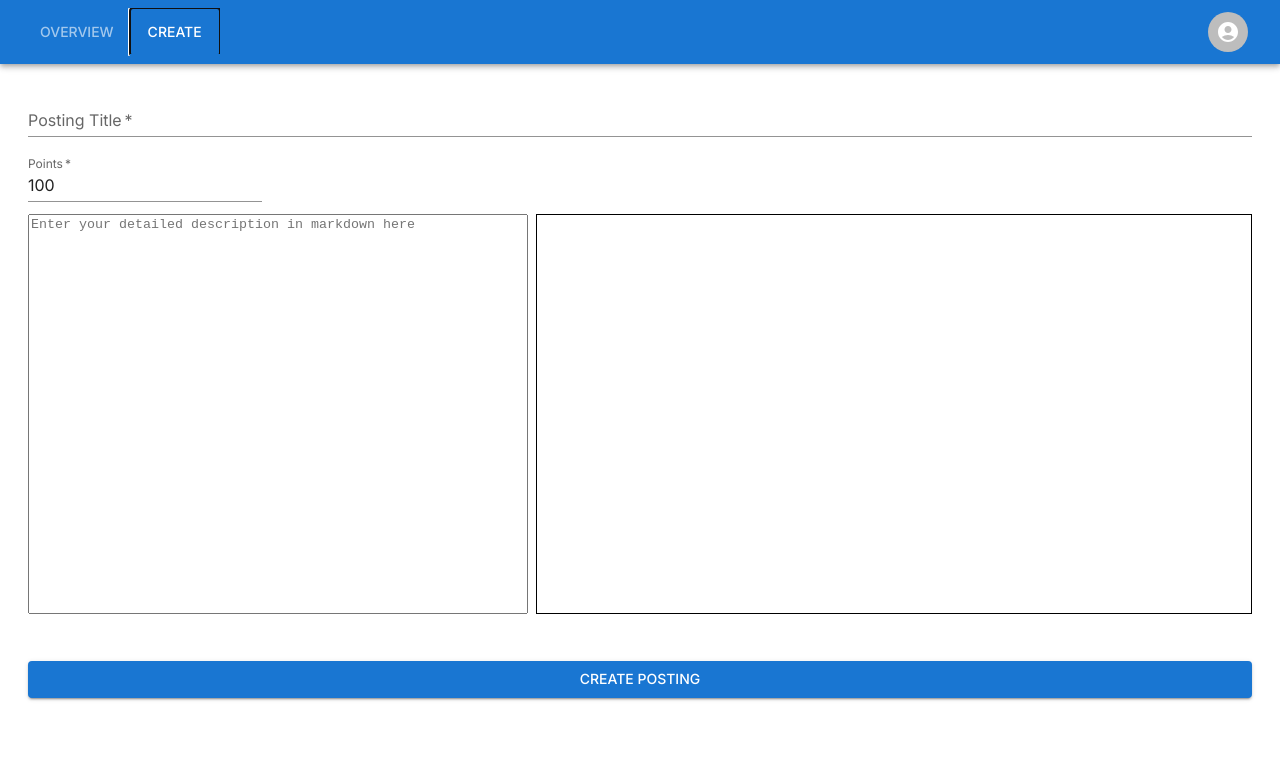
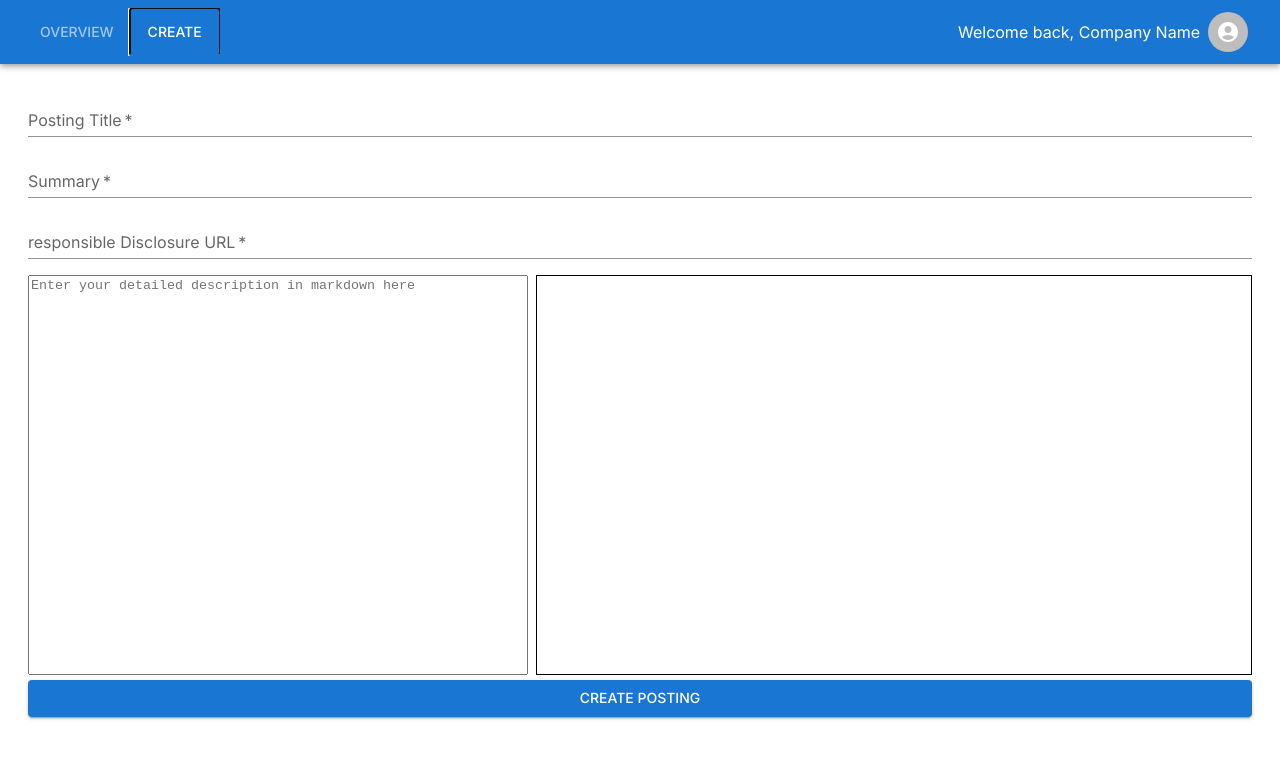
Before and after one commit to cs489-project/frontend, a React (Vite) app: page /org/dashboard in a window 1280 px wide. Both pictures are taken after a click on the tab "CREATE". Shown: the top 758 px of the page. Built offline with nearby package versions, Linux system fonts and the light colour scheme.

Commit message:
add err handling

```diff
--- a/src/App.tsx
+++ b/src/App.tsx
@@ -11,9 +11,11 @@ import UDOpportunityDetail from "./components/user-dashboard/UDOpportunityDetail
 import UDInbox from "./components/user-dashboard/UDInbox";
 import UDLeaderboard from "./components/user-dashboard/UDLeaderboard";
 import UDSettings from "./components/user-dashboard/UDSettings";
+import { SnackbarProvider } from "./components/SnackBar";
 
 function App() {
   return (
+    <SnackbarProvider>
       <Routes>
         {/*
          for all users pages, prepend with /user
@@ -40,6 +42,7 @@ function App() {
         <Route path="/org/pending" element={<PendingSignUp />} />
         <Route path="*" element={<NotFound />} />
       </Routes>
+    </SnackbarProvider>
   );
 }
 
--- a/src/components/PostingBuilder.tsx
+++ b/src/components/PostingBuilder.tsx
@@ -1,18 +1,35 @@
 import { Button, TextField } from "@mui/material";
 import { useState } from "react";
 import MarkdownWrapper from "./MarkdownWrapper";
+import { useSnackbar } from "./SnackBar";
 
 const INITIAL_STATE = {
     title: "",
     description: "",
-    points: 100
+    summary: "",
+    responsibleDisclosureUrl: "",
 };
 
 export default function PostingBuilder() {
     const [form, setForm] = useState({ ...INITIAL_STATE });
+    const { showSnackbar } = useSnackbar();
 
     const handleSubmit = (e: React.MouseEvent<HTMLButtonElement, MouseEvent>) => {
         e.preventDefault();
+
+        if (!form.title) {
+            showSnackbar("Title to a posting is required", "error");
+            return;
+        } else if (!form.responsibleDisclosureUrl) {
+            showSnackbar("Responsible Disclosure URL of a posting is required", "error");
+            return;
+        } else if (!form.summary) {
+            showSnackbar("Summary of a posting is required", "error");
+            return;
+        } else if (!form.description) {
+            showSnackbar("Detailed Descriptions to a posting is required", "error");
+            return;
+        }
         // TODO: CALL API
         setForm({ ...INITIAL_STATE });
     }
@@ -29,18 +46,30 @@ export default function PostingBuilder() {
                 onChange={(e) => setForm({ ...form, title: e.target.value })}
                 placeholder="Give a short descriptive title for your job request posting"
             ></TextField>
-            <div style={{ display: "flex", marginTop: 20, marginBottom: 12 }}>
-                <TextField
-                    sx={{ textAlign: "left" }}
-                    variant="standard"
-                    label="Points"
-                    required
-                    size="small"
-                    value={form.points}
-                    type="number"
-                    onChange={(e) => setForm({ ...form, points: Number(e.target.value) })}
-                ></TextField>
-            </div>
+            <TextField
+                sx={{ textAlign: "left", marginTop: 2, marginBottom: 2 }}
+                variant="standard"
+                label="Summary"
+                required
+                size="small"
+                value={form.summary}
+                type="text"
+                onChange={(e) => setForm({ ...form, summary: e.target.value })}
+                placeholder="Write a short summary on what this posting is about"
+                fullWidth
+            ></TextField>
+            <TextField
+                sx={{ textAlign: "left", marginBottom: 2 }}
+                variant="standard"
+                label="responsible Disclosure URL"
+                required
+                size="small"
+                value={form.responsibleDisclosureUrl}
+                type="text"
+                onChange={(e) => setForm({ ...form, responsibleDisclosureUrl: e.target.value })}
+                placeholder="Enter your company's Responsible Disclosure Site Link Here"
+                fullWidth
+            ></TextField>
             <div style={{ display: "flex", justifyContent: "space-between" }}>
                 <textarea
                     style={{ resize: "none", width: 500, height: 400 }}
@@ -53,7 +82,6 @@ export default function PostingBuilder() {
                     <MarkdownWrapper value={form.description}></MarkdownWrapper>
                 </div>
             </div>
-            <br />
             <Button fullWidth variant="contained" type="submit" onClick={handleSubmit}>Create Posting</Button>
         </form>
     </div>
--- /dev/null
+++ b/src/components/SnackBar.tsx
@@ -0,0 +1,44 @@
+import { createContext, useContext, useState, ReactNode } from "react";
+import Snackbar from "@mui/material/Snackbar";
+import Alert from "@mui/material/Alert";
+
+type SnackbarContextType = {
+    showSnackbar: (message: string, severity?: "success" | "error" | "warning" | "info") => void;
+};
+
+const SnackbarContext = createContext<SnackbarContextType | undefined>(undefined);
+
+export const useSnackbar = () => {
+    const context = useContext(SnackbarContext);
+    if (!context) {
+        throw new Error("useSnackbar must be used within a SnackbarProvider");
+    }
+    return context;
+};
+
+export const SnackbarProvider = ({ children }: { children: ReactNode }) => {
+    const [snackbar, setSnackbar] = useState<{ message: string; severity: "success" | "error" | "warning" | "info"; open: boolean }>({
+        message: "",
+        severity: "info",
+        open: false,
+    });
+
+    const showSnackbar = (message: string, severity: "success" | "error" | "warning" | "info" = "info") => {
+        setSnackbar({ message, severity, open: true });
+    };
+
+    const handleClose = () => {
+        setSnackbar((prev) => ({ ...prev, open: false }));
+    };
+
+    return (
+        <SnackbarContext.Provider value={{ showSnackbar }}>
+            {children}
+            <Snackbar open={snackbar.open} autoHideDuration={3000} onClose={handleClose} anchorOrigin={{ vertical: "bottom", horizontal: "right" }}>
+                <Alert onClose={handleClose} severity={snackbar.severity} variant="filled">
+                    {snackbar.message}
+                </Alert>
+            </Snackbar>
+        </SnackbarContext.Provider>
+    );
+};
--- a/src/pages/OrgDashboard.tsx
+++ b/src/pages/OrgDashboard.tsx
@@ -32,6 +32,7 @@ export default function OrgDashboard() {
                         <Tab label="Create" />
                     </Tabs>
                     <Box sx={{ flexGrow: 1 }} />
+                    <Typography>Welcome back, Company Name</Typography>
                     <IconButton color="inherit" onClick={handleProfileClick}>
                         <Avatar>
                             <AccountCircleIcon />
```
Lines whose indentation alone changed are shown as unchanged.
